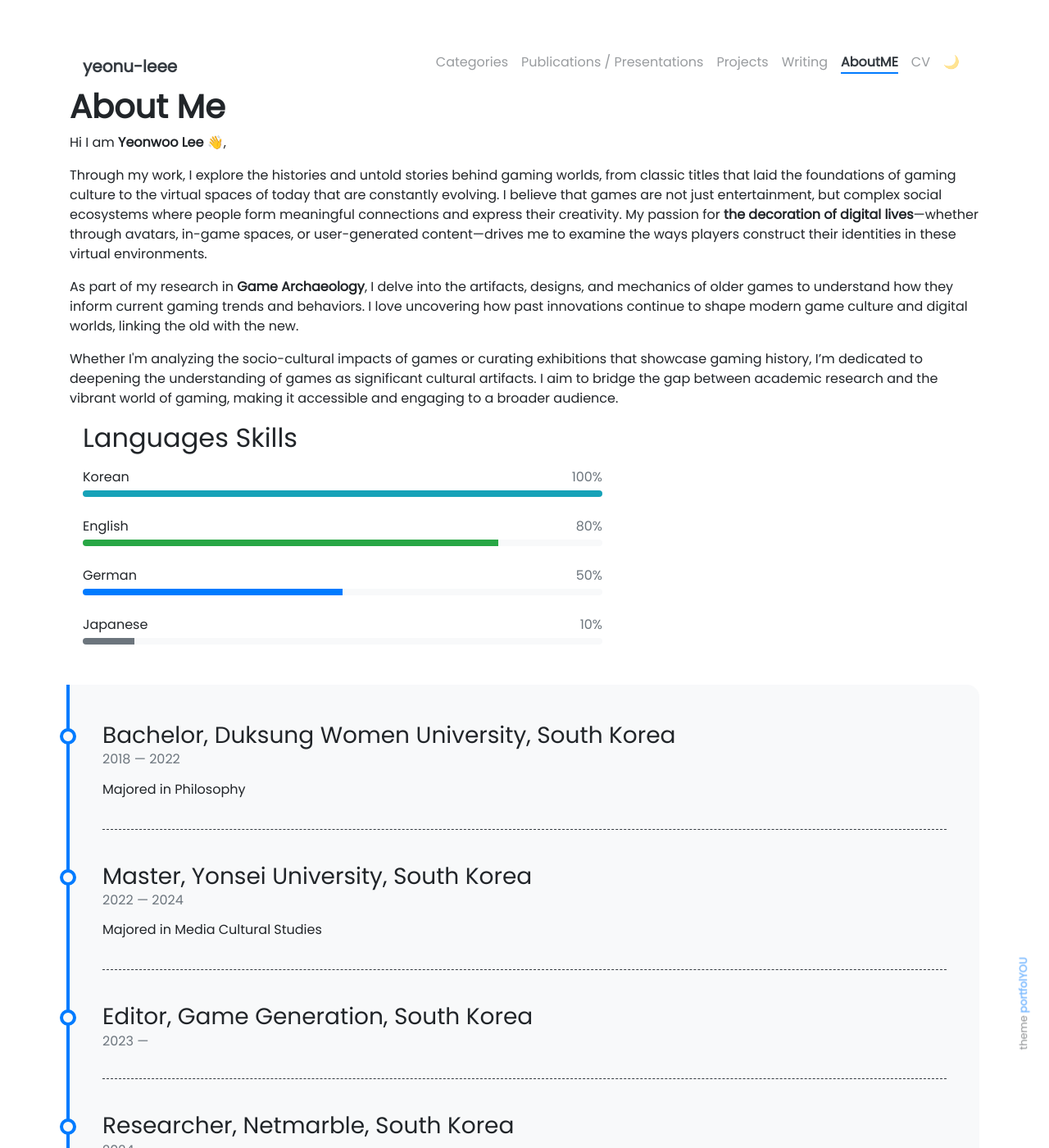
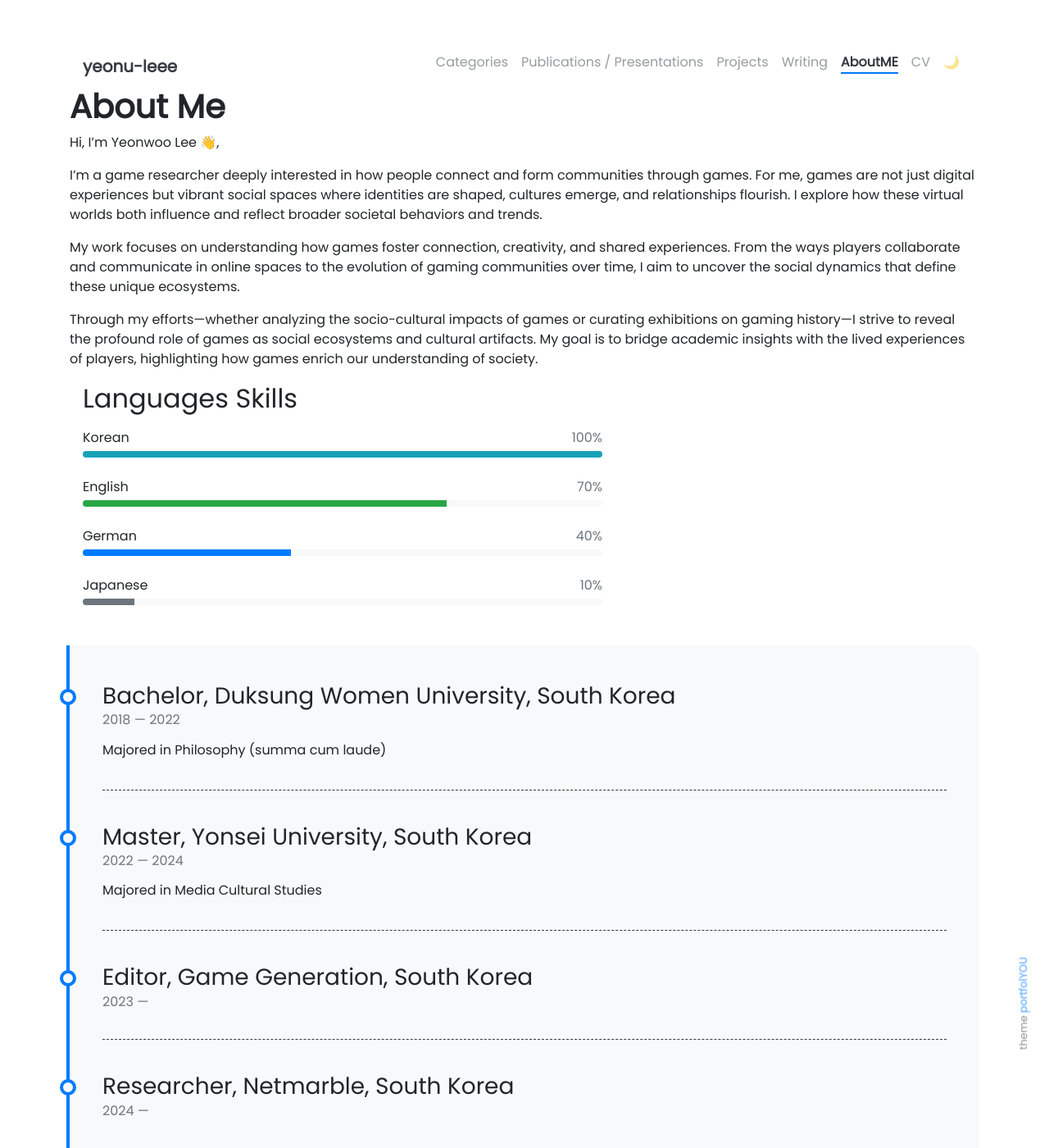
Before and after one commit to Yeonu-leee/yeonu-leee.github.io, a Jekyll site: the page built from pages/about.md, in a window 1280 px wide and 1400 px high. Shown: the whole window at 82% size. Built offline with Jekyll 4.4.1, drawn with Linux system fonts in a browser that asks for light colours; emoji names are drawn with the system emoji font.

Commit message:
내용 추가
노조무

```diff
--- a/_config.yml
+++ b/_config.yml
@@ -1,7 +1,7 @@
 ### Site Settings ###
 title               : yeonu-leee
 description         : >-
-                      <h3>Game Curator <br>&<br> Researcher</h3><br>Delving deep into gaming worlds and exploring the rich culture that surrounds them. Passionate about crafting and decorating digital lives, aim to uncover the stories and experiences within and beyond the world of gaming.
+                      <h3>Game Researcher</h3><br>Delving deep into gaming worlds and exploring the rich culture that surrounds them. Passionate about crafting and decorating digital lives, aim to uncover the stories and experiences within and beyond the world of gaming.
 baseurl             : ""            # Change to empty quotes if you are hosting your site at <your-username>.github.io directly
 repository          : yeonu-leee/yeonu-leee.github.io      # Change to <your-username>/<your-username>.github.io (or remove it if you don't need remote projects)
 remote_theme        : yousinix/portfolYOU
--- a/_data/language-skills.yml
+++ b/_data/language-skills.yml
@@ -3,11 +3,11 @@
   color: info # secondary / success / danger / warning / info / light / dark
 
 - name: English
-  percentage: 80
+  percentage: 70
   color: success
 
 - name: German
-  percentage: 50
+  percentage: 40
   color:
 
 - name: Japanese
--- a/_data/timeline.yml
+++ b/_data/timeline.yml
@@ -1,7 +1,7 @@
 - title: Bachelor, Duksung Women University, South Korea
   from: 2018
   to: 2022
-  description: Majored in Philosophy
+  description: Majored in Philosophy (summa cum laude)
 
 - title: Master, Yonsei University, South Korea
   from: 2022
--- a/pages/about.md
+++ b/pages/about.md
@@ -7,8 +7,14 @@ weight: 3
 
 # **About Me**
 
-Hi I am **Yeonwoo Lee** :wave:,<br>
-<p> <p>Through my work, I explore the histories and untold stories behind gaming worlds, from classic titles that laid the foundations of gaming culture to the virtual spaces of today that are constantly evolving. I believe that games are not just entertainment, but complex social ecosystems where people form meaningful connections and express their creativity. My passion for <strong>the decoration of digital lives</strong>—whether through avatars, in-game spaces, or user-generated content—drives me to examine the ways players construct their identities in these virtual environments.</p> <p>As part of my research in <strong>Game Archaeology</strong>, I delve into the artifacts, designs, and mechanics of older games to understand how they inform current gaming trends and behaviors. I love uncovering how past innovations continue to shape modern game culture and digital worlds, linking the old with the new.</p> <p>Whether I'm analyzing the socio-cultural impacts of games or curating exhibitions that showcase gaming history, I’m dedicated to deepening the understanding of games as significant cultural artifacts. I aim to bridge the gap between academic research and the vibrant world of gaming, making it accessible and engaging to a broader audience.</p>
+Hi, I’m Yeonwoo Lee :wave:,
+
+I’m a game researcher deeply interested in how people connect and form communities through games. For me, games are not just digital experiences but vibrant social spaces where identities are shaped, cultures emerge, and relationships flourish. I explore how these virtual worlds both influence and reflect broader societal behaviors and trends.
+
+My work focuses on understanding how games foster connection, creativity, and shared experiences. From the ways players collaborate and communicate in online spaces to the evolution of gaming communities over time, I aim to uncover the social dynamics that define these unique ecosystems.
+
+Through my efforts—whether analyzing the socio-cultural impacts of games or curating exhibitions on gaming history—I strive to reveal the profound role of games as social ecosystems and cultural artifacts. My goal is to bridge academic insights with the lived experiences of players, highlighting how games enrich our understanding of society.
+
 
 <table style="width:100%;">
   <tr>
```
